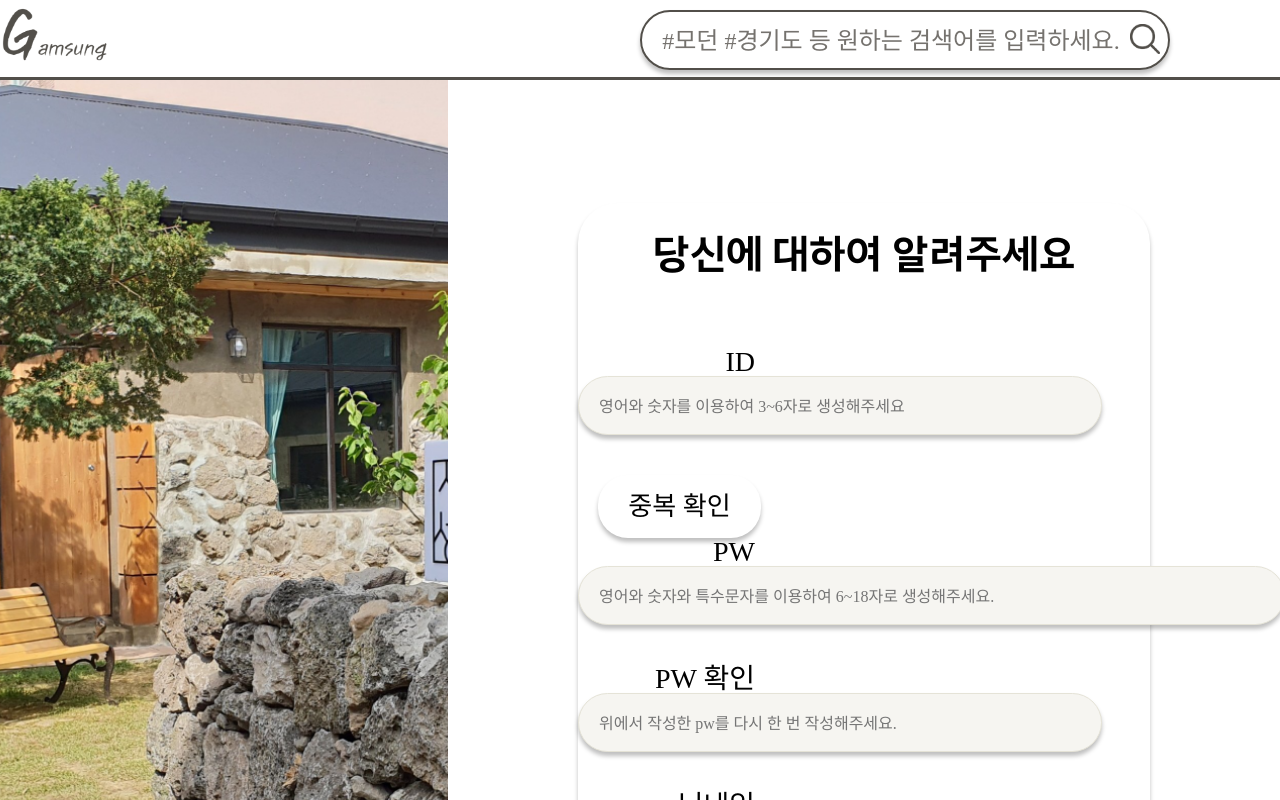
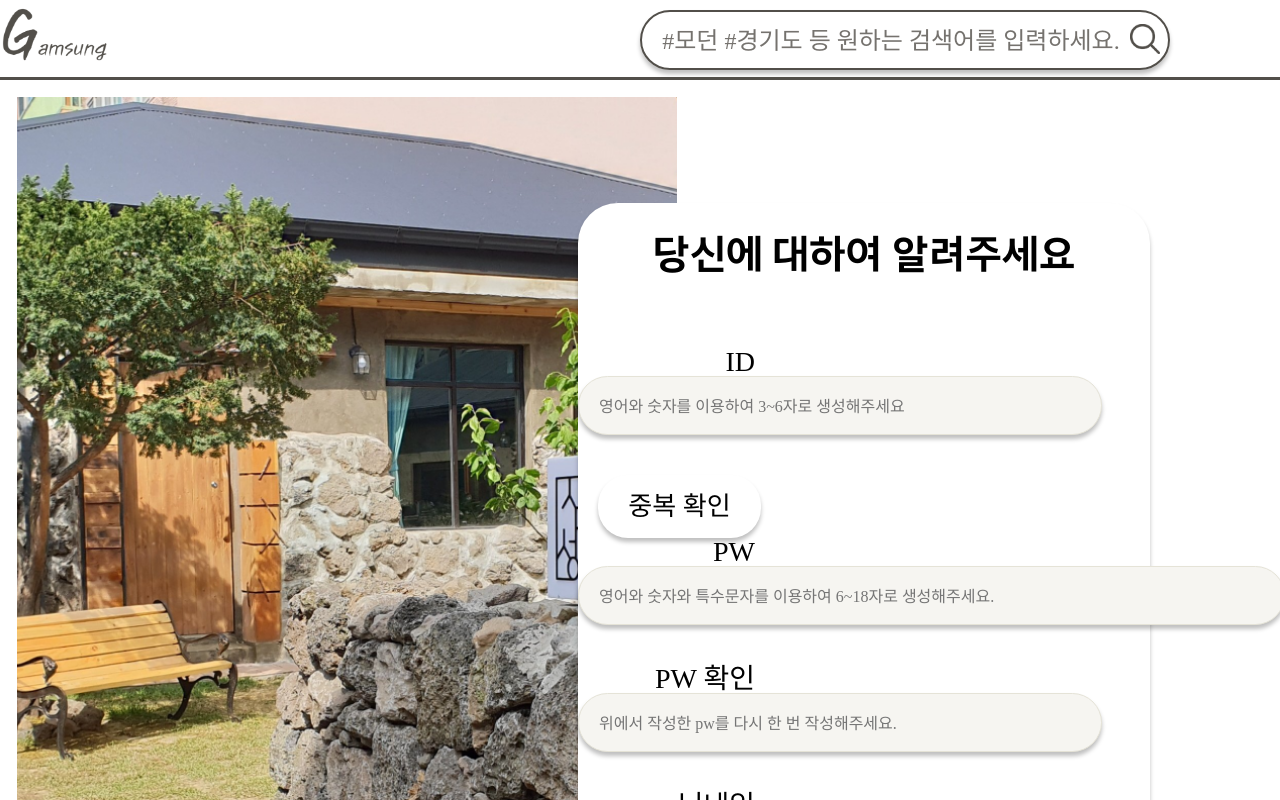
Before and after one commit to ywoo12321/KB_IT_Academy_4Team, a React (Create React App) app in the folder finalPJT/itsurlife/: page /signup in a window 1280 px wide. Shown: the top 800 px of the page. Built offline with nearby package versions, Linux system fonts and the light colour scheme; a web font is replaced by a local one.

Commit message:
회원가입 사진 수정

```diff
--- a/finalPJT/itsurlife/src/components/SignupForm.js
+++ b/finalPJT/itsurlife/src/components/SignupForm.js
@@ -120,13 +120,13 @@ const ImgBox = styled.div`
   display: block;
   width: 35%;
   height: 1000px;
-  background: red;
   float: left;
 
   & > img {
     object-fit: cover;
-    width: 100%;
-    height: 100%;
+    width: 660px;
+    height: 1000px;
+    margin: 17px 17px 17px 17px;
   }
 `;
 
```
